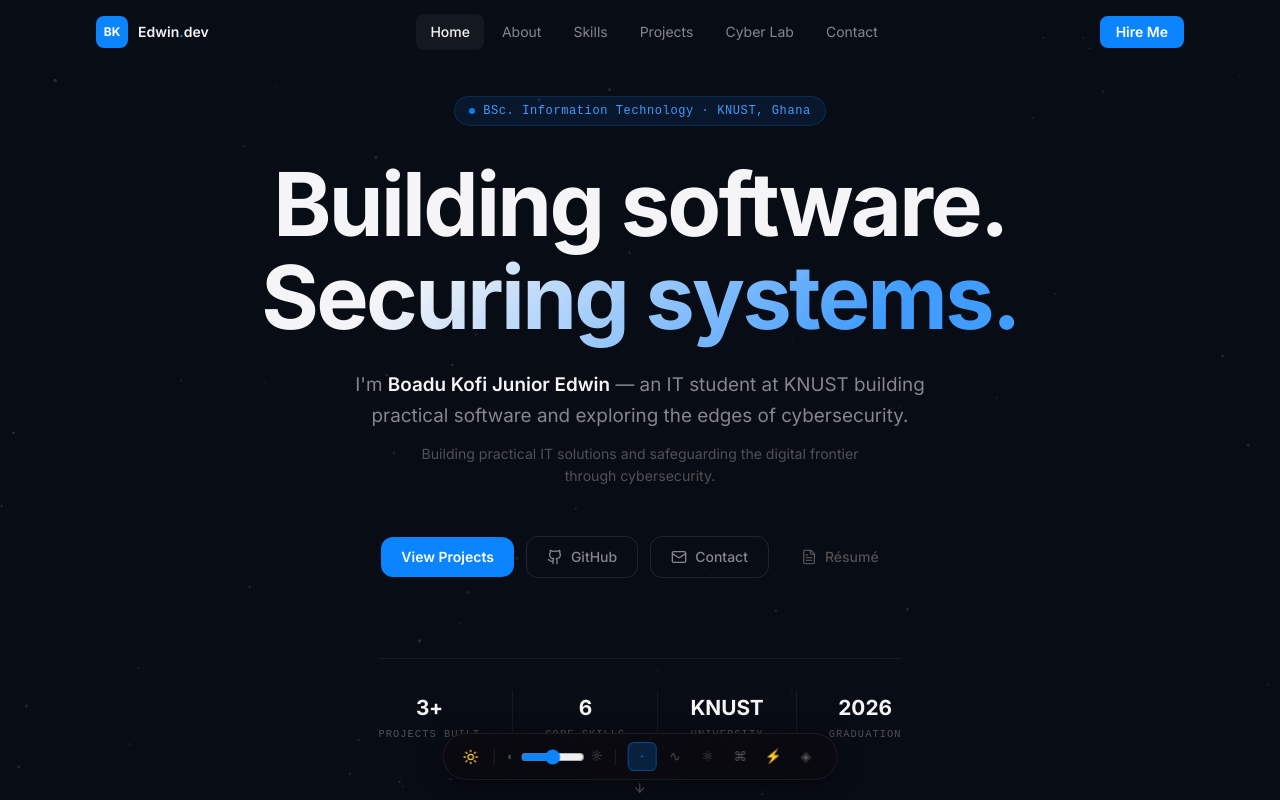
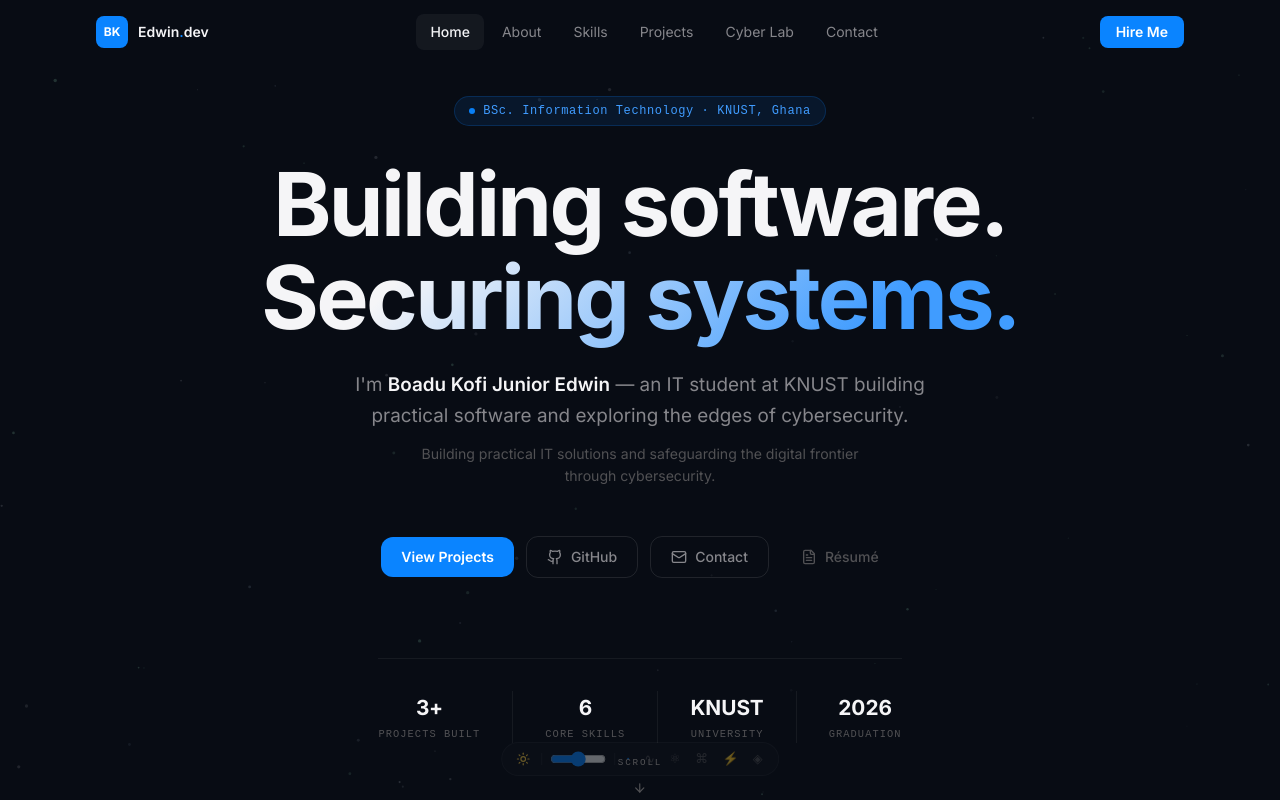
Before and after one commit to Junior09-gif/My-Portfolio, a React (Vite) app in the folder My-Portfolio-main/My-Portfolio-main/: page / in a window 1280 px wide. Shown: the top 800 px of the page. Built offline with nearby package versions, Linux system fonts and the light colour scheme.

Commit message:
ControlsBar: blended minimal pill, fades in on hover

```diff
--- a/My-Portfolio-main/My-Portfolio-main/src/components/ControlsBar.tsx
+++ b/My-Portfolio-main/My-Portfolio-main/src/components/ControlsBar.tsx
@@ -1,7 +1,3 @@
-/**
- * ControlsBar — simple floating pill, bottom-center
- * Theme toggle · Brightness slider · Shader switcher
- */
 import { Sun, Moon } from "lucide-react";
 import { ShaderMode, BgConfig } from "./AnimatedBackground";
 
@@ -10,13 +6,13 @@ interface Props {
   onChange: (next: Partial<BgConfig>) => void;
 }
 
-const MODES: { mode: ShaderMode; symbol: string; label: string }[] = [
-  { mode: "dust", symbol: "·", label: "Dust" },
-  { mode: "waves", symbol: "∿", label: "Waves" },
-  { mode: "gravity", symbol: "⚛", label: "Gravity" },
-  { mode: "polyhedra", symbol: "⌘", label: "Polyhedra" },
-  { mode: "lasers", symbol: "⚡", label: "Lasers" },
-  { mode: "grid", symbol: "◈", label: "Grid" },
+const MODES: { mode: ShaderMode; symbol: string }[] = [
+  { mode: "dust", symbol: "·" },
+  { mode: "waves", symbol: "∿" },
+  { mode: "gravity", symbol: "⚛" },
+  { mode: "polyhedra", symbol: "⌘" },
+  { mode: "lasers", symbol: "⚡" },
+  { mode: "grid", symbol: "◈" },
 ];
 
 export default function ControlsBar({ config, onChange }: Props) {
@@ -24,105 +20,74 @@ export default function ControlsBar({ config, onChange }: Props) {
     <div
       style={{
         position: "fixed",
-        bottom: "1.25rem",
+        bottom: "1.5rem",
         left: "50%",
         transform: "translateX(-50%)",
         zIndex: 100,
         display: "flex",
         alignItems: "center",
-        gap: "0.75rem",
-        padding: "0.5rem 1rem",
+        gap: "0.5rem",
+        padding: "0.4rem 0.75rem",
         borderRadius: "999px",
-        background: "rgba(10,10,15,0.88)",
-        backdropFilter: "blur(20px)",
-        WebkitBackdropFilter: "blur(20px)",
-        border: "1px solid rgba(255,255,255,0.08)",
-        boxShadow: "0 4px 24px rgba(0,0,0,0.4)",
-        whiteSpace: "nowrap",
+        background: "rgba(255,255,255,0.03)",
+        border: "1px solid rgba(255,255,255,0.06)",
+        opacity: 0.4,
+        transition: "opacity 0.3s ease",
       }}
+      onMouseEnter={e => (e.currentTarget.style.opacity = "1")}
+      onMouseLeave={e => (e.currentTarget.style.opacity = "0.4")}
     >
-      {/* Theme toggle */}
+      {/* Theme */}
       <button
         onClick={() => onChange({ dark: !config.dark })}
         title={config.dark ? "Light mode" : "Dark mode"}
         style={{
-          background: "none",
-          border: "none",
-          cursor: "pointer",
-          display: "flex",
-          alignItems: "center",
-          padding: "0.2rem",
+          background: "none", border: "none", cursor: "pointer",
           color: config.dark ? "#F5C842" : "#0A84FF",
-          transition: "opacity 0.2s",
+          display: "flex", alignItems: "center", padding: "0.15rem",
         }}
-        onMouseEnter={e => (e.currentTarget.style.opacity = "0.7")}
-        onMouseLeave={e => (e.currentTarget.style.opacity = "1")}
       >
-        {config.dark ? <Sun className="w-4 h-4" /> : <Moon className="w-4 h-4" />}
+        {config.dark ? <Sun className="w-3.5 h-3.5" /> : <Moon className="w-3.5 h-3.5" />}
       </button>
 
-      {/* Divider */}
-      <div style={{ width: "1px", height: "16px", background: "rgba(255,255,255,0.1)" }} />
+      <div style={{ width: "1px", height: "12px", background: "rgba(255,255,255,0.08)" }} />
 
       {/* Brightness */}
-      <div style={{ display: "flex", alignItems: "center", gap: "0.4rem" }}>
-        <span style={{ fontSize: "0.7rem", color: "#515154" }}>◐</span>
       <input
-          type="range"
-          min={70} max={130} step={5}
+        type="range" min={70} max={130} step={5}
         value={config.brightness}
         onChange={e => onChange({ brightness: Number(e.target.value) })}
         title={`Brightness ${config.brightness}%`}
-          style={{ width: "64px", accentColor: "#0A84FF", cursor: "pointer" }}
+        style={{ width: "56px", accentColor: "#0A84FF", cursor: "pointer" }}
       />
-        <span style={{ fontSize: "0.7rem", color: "#515154" }}>☼</span>
-      </div>
 
-      {/* Divider */}
-      <div style={{ width: "1px", height: "16px", background: "rgba(255,255,255,0.1)" }} />
+      <div style={{ width: "1px", height: "12px", background: "rgba(255,255,255,0.08)" }} />
 
-      {/* Shader pills */}
-      <div style={{ display: "flex", alignItems: "center", gap: "0.25rem" }}>
-        {MODES.map(({ mode, symbol, label }) => {
+      {/* Shaders */}
+      {MODES.map(({ mode, symbol }) => {
         const isActive = config.mode === mode;
         return (
           <button
             key={mode}
             onClick={() => onChange({ mode })}
-              title={label}
             style={{
-                width: "1.8rem",
-                height: "1.8rem",
-                borderRadius: "0.4rem",
-                background: isActive ? "rgba(10,132,255,0.2)" : "transparent",
-                border: `1px solid ${isActive ? "rgba(10,132,255,0.4)" : "transparent"}`,
+              background: "none",
+              border: "none",
               cursor: "pointer",
-                fontSize: "0.85rem",
+              fontSize: "0.8rem",
+              lineHeight: 1,
+              padding: "0.15rem 0.2rem",
+              borderRadius: "0.3rem",
               color: isActive ? "#0A84FF" : "#515154",
-                display: "flex",
-                alignItems: "center",
-                justifyContent: "center",
-                transition: "all 0.15s",
-                lineHeight: 1,
+              transition: "color 0.15s",
             }}
-              onMouseEnter={e => {
-                if (!isActive) {
-                  (e.currentTarget.style.color = "#86868B");
-                  (e.currentTarget.style.background = "rgba(255,255,255,0.05)");
-                }
-              }}
-              onMouseLeave={e => {
-                if (!isActive) {
-                  (e.currentTarget.style.color = "#515154");
-                  (e.currentTarget.style.background = "transparent");
-                }
-              }}
+            onMouseEnter={e => { if (!isActive) e.currentTarget.style.color = "#86868B"; }}
+            onMouseLeave={e => { if (!isActive) e.currentTarget.style.color = "#515154"; }}
           >
             {symbol}
           </button>
         );
       })}
     </div>
-    </div>
   );
 }
```
Lines whose indentation alone changed are shown as unchanged.
